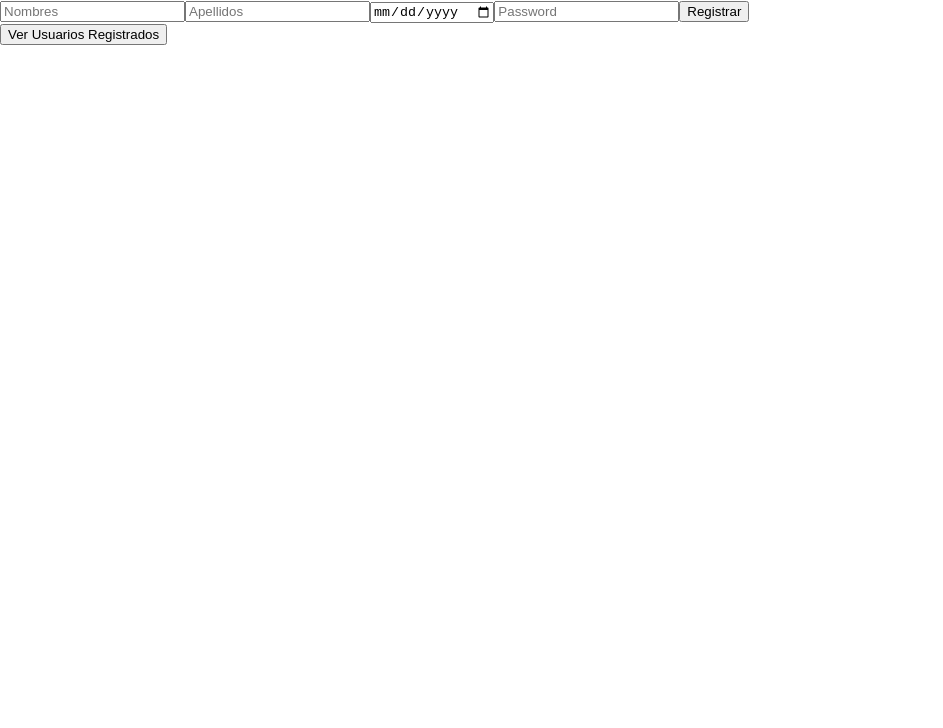
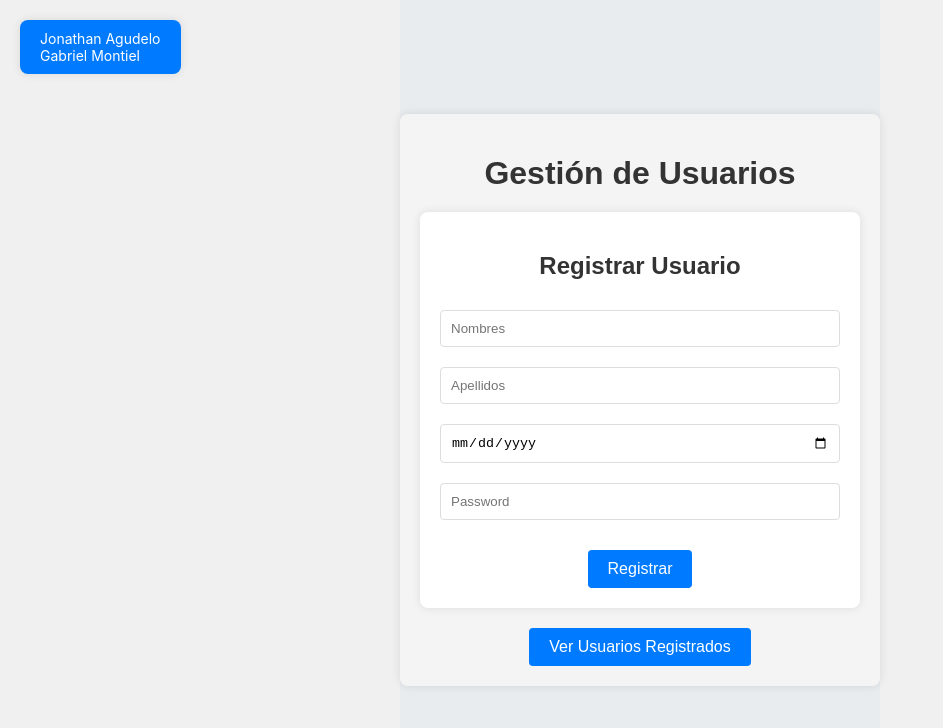
Before and after one commit to Gabrielmontiel23/Parcial-Arquitectura-AWS-Big-Data, a React (Create React App) app in the folder react-app/: page / in a window 1280 px wide. Shown: the top 728 px of the page, without its empty margins (0-943 px from the left). Built offline with nearby package versions, Linux system fonts and the light colour scheme.

Commit message:
Add NameBox file from js and css. Change RegisterForm and UserList style files.

```diff
--- a/react-app/public/index.html
+++ b/react-app/public/index.html
@@ -24,7 +24,7 @@
       work correctly both with client-side routing and a non-root public URL.
       Learn how to configure a non-root public URL by running `npm run build`.
     -->
-    <title>React App</title>
+    <title>Parcial C1</title>
   </head>
   <body>
     <noscript>You need to enable JavaScript to run this app.</noscript>
--- a/react-app/src/App.css
+++ b/react-app/src/App.css
@@ -1,38 +1,42 @@
+/* App.css */
+
 .App {
-  text-align: center;
+  font-family: Arial, sans-serif;
+  display: flex;
+  justify-content: center;
+  align-items: center;
+  min-height: 100vh;
+  background-color: #e9ecef;
+  position: relative;
 }
 
-.App-logo {
-  height: 40vmin;
-  pointer-events: none;
+.container {
+  max-width: 600px;
+  width: 100%;
+  margin: 0 auto;
+  padding: 20px;
+  text-align: center;
+  background-color: #f4f4f4;
+  border-radius: 8px;
+  box-shadow: 0 0 10px rgba(0, 0, 0, 0.1);
 }
 
-@media (prefers-reduced-motion: no-preference) {
-  .App-logo {
-    animation: App-logo-spin infinite 20s linear;
-  }
+button {
+  background-color: #007bff;
+  color: white;
+  border: none;
+  padding: 10px 20px;
+  margin-top: 20px;
+  border-radius: 4px;
+  cursor: pointer;
+  font-size: 16px;
 }
 
-.App-header {
-  background-color: #282c34;
-  min-height: 100vh;
-  display: flex;
-  flex-direction: column;
-  align-items: center;
-  justify-content: center;
-  font-size: calc(10px + 2vmin);
-  color: white;
+button:hover {
+  background-color: #0056b3;
 }
 
-.App-link {
-  color: #61dafb;
+h1 {
+  margin-bottom: 20px;
+  color: #333;
 }
-
-@keyframes App-logo-spin {
-  from {
-    transform: rotate(0deg);
-  }
-  to {
-    transform: rotate(360deg);
-  }
-}
--- a/react-app/src/App.js
+++ b/react-app/src/App.js
@@ -1,17 +1,25 @@
 import React from 'react';
 import RegisterForm from './components/RegisterForm';
 import UserList from './components/UserList';
+import NameBox from './components/NameBox';  // Importar el componente
+import './App.css';  // Asegúrate de que la ruta sea correcta
 
 function App() {
   const [showUsers, setShowUsers] = React.useState(false);
 
   return (
+    <>
+      <NameBox />  {/* Añadir la caja de nombres fuera del contenedor principal */}
       <div className="App">
+        <div className="container">
+          <h1>Gestión de Usuarios</h1>
           {showUsers ? <UserList /> : <RegisterForm />}
           <button onClick={() => setShowUsers(!showUsers)}>
             {showUsers ? 'Registrar Nuevo Usuario' : 'Ver Usuarios Registrados'}
           </button>
         </div>
+      </div>
+    </>
   );
 }
 
--- /dev/null
+++ b/react-app/src/components/NameBox.css
@@ -0,0 +1,18 @@
+/* NameBox.css */
+
+.name-box {
+  position: absolute;
+  top: 20px;
+  left: 20px;  /* Cambiado de 'right' a 'left' para alinearlo a la izquierda */
+  background-color: #007bff;
+  color: white;
+  padding: 10px 20px;
+  border-radius: 8px;
+  box-shadow: 0 0 10px rgba(0, 0, 0, 0.1);
+  text-align: left;  /* Alinea el texto a la izquierda */
+}
+
+.name-box p {
+  margin: 0;
+  font-size: 14px;
+}
--- /dev/null
+++ b/react-app/src/components/NameBox.js
@@ -0,0 +1,13 @@
+import React from 'react';
+import './NameBox.css';  // Importar los estilos
+
+const NameBox = () => {
+  return (
+    <div className="name-box">
+      <p>Jonathan Agudelo</p>
+      <p>Gabriel Montiel</p>
+    </div>
+  );
+};
+
+export default NameBox;
--- /dev/null
+++ b/react-app/src/components/RegisterForm.css
@@ -0,0 +1,51 @@
+/* RegisterForm.css */
+
+body {
+  margin: 0;
+  display: flex;
+  justify-content: center;
+  align-items: center;
+  height: 100vh;
+  background-color: #f0f0f0;
+}
+
+h2 {
+  color: #333;
+}
+
+form {
+  background: #ffffff;
+  padding: 20px;
+  border-radius: 8px;
+  box-shadow: 0 0 10px rgba(0, 0, 0, 0.1);
+  width: 100%;
+  max-width: 400px;
+}
+
+input {
+  width: 100%;
+  padding: 10px;
+  margin: 10px 0;
+  border: 1px solid #ddd;
+  border-radius: 4px;
+  box-sizing: border-box;
+}
+
+input[type="date"] {
+  cursor: pointer;
+}
+
+button {
+  background-color: #007bff;
+  color: white;
+  border: none;
+  padding: 10px 20px;
+  margin-top: 10px;
+  border-radius: 4px;
+  cursor: pointer;
+  font-size: 16px;
+}
+
+button:hover {
+  background-color: #0056b3;
+}
--- a/react-app/src/components/RegisterForm.js
+++ b/react-app/src/components/RegisterForm.js
@@ -1,10 +1,11 @@
 import React, { useState } from 'react';
+import './RegisterForm.css'; // Importar los estilos
 
 const RegisterForm = () => {
   const [formData, setFormData] = useState({
     nombres: '',
     apellidos: '',
-    fecha_nacimiento: '', // Cambié el nombre del campo para que coincida con la base de datos
+    fecha_nacimiento: '',
     password: '',
   });
 
@@ -38,6 +39,7 @@ const RegisterForm = () => {
 
   return (
     <form onSubmit={handleSubmit}>
+      <h2>Registrar Usuario</h2>
       <input type="text" name="nombres" value={formData.nombres} onChange={handleChange} placeholder="Nombres" required />
       <input type="text" name="apellidos" value={formData.apellidos} onChange={handleChange} placeholder="Apellidos" required />
       <input type="date" name="fecha_nacimiento" value={formData.fecha_nacimiento} onChange={handleChange} required />
--- /dev/null
+++ b/react-app/src/components/UserList.css
@@ -0,0 +1,18 @@
+/* UserList.css */
+
+h2 {
+  color: #333;
+}
+
+ul {
+  list-style-type: none;
+  padding: 0;
+}
+
+li {
+  background: #ffffff;
+  margin: 5px 0;
+  padding: 10px;
+  border-radius: 4px;
+  box-shadow: 0 0 5px rgba(0, 0, 0, 0.1);
+}
--- a/react-app/src/components/UserList.js
+++ b/react-app/src/components/UserList.js
@@ -1,4 +1,5 @@
 import React, { useEffect, useState } from 'react';
+import './UserList.css'; // Importar los estilos
 
 const UserList = () => {
   const [users, setUsers] = useState([]);
@@ -8,7 +9,7 @@ const UserList = () => {
       try {
         const response = await fetch('http://18.210.27.250:5000/get-users');
         const data = await response.json();
-        setUsers(data.data);  // Asegúrate de que 'data.data' contiene la lista de usuarios
+        setUsers(data.data);
       } catch (error) {
         console.error('Error fetching users:', error);
       }
```
Lines whose indentation alone changed are shown as unchanged.
